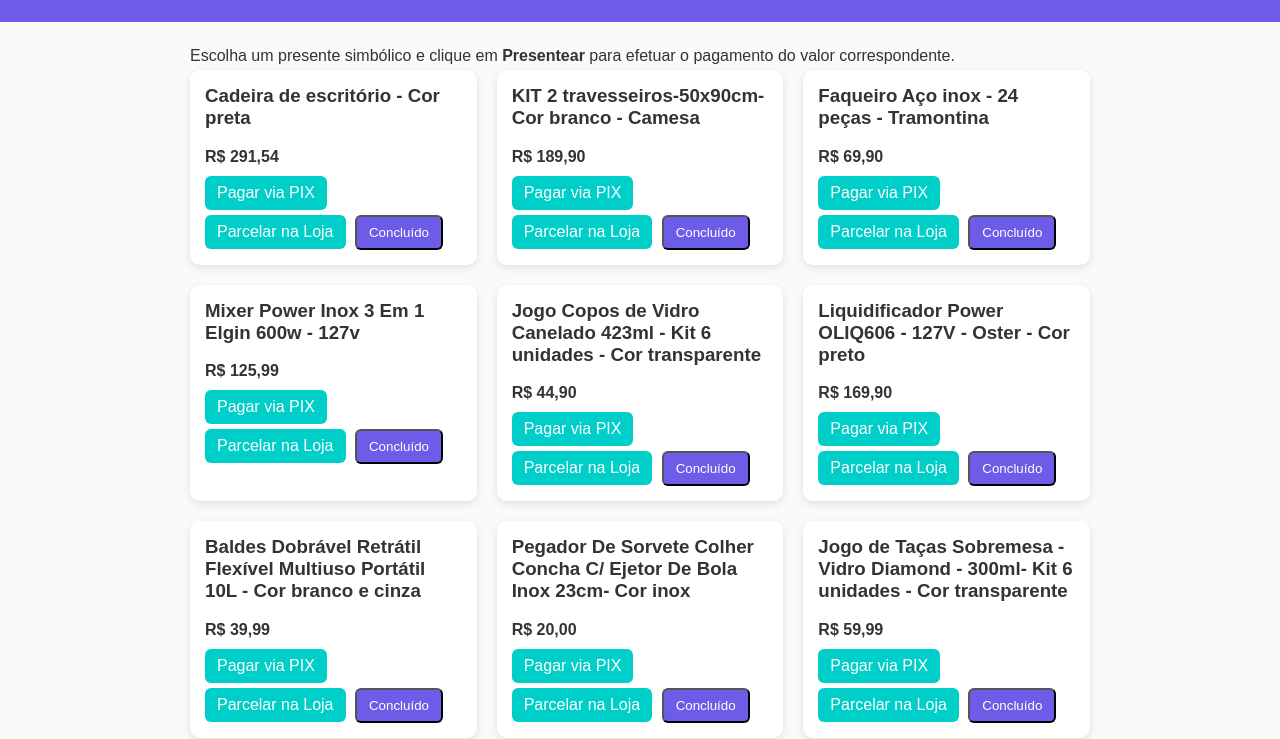
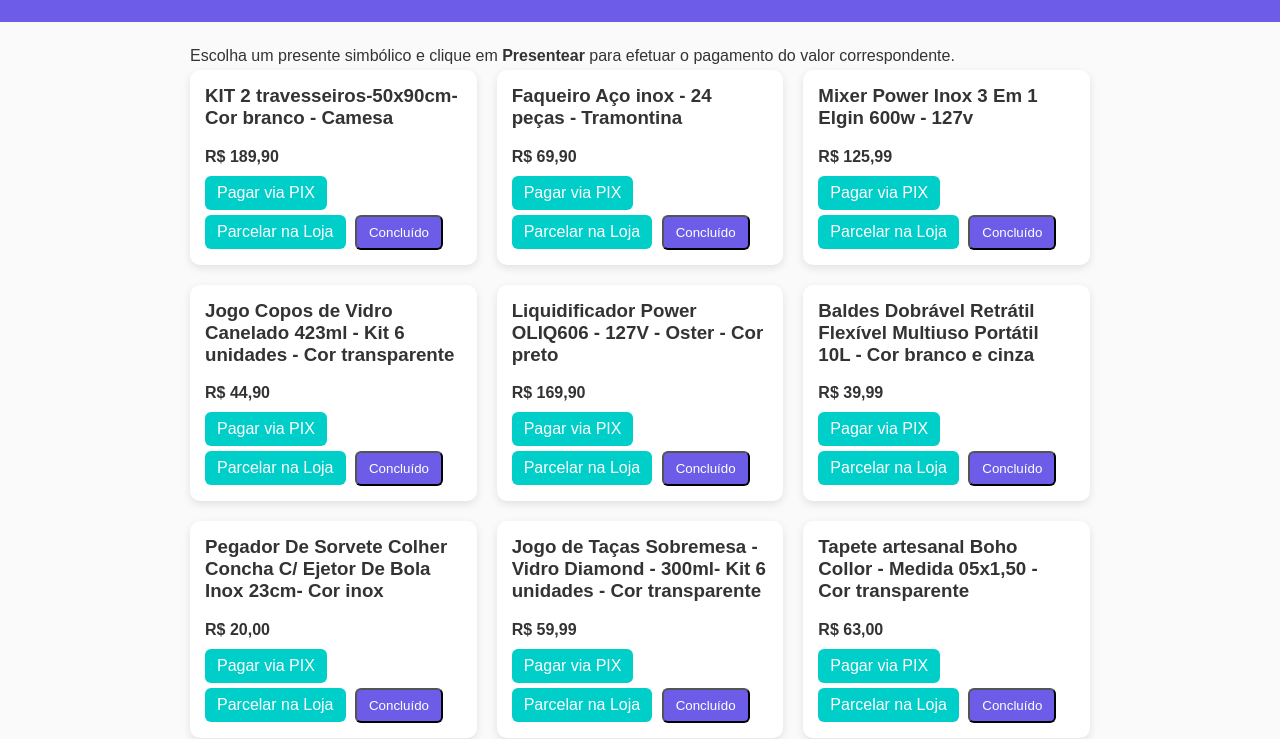
Before and after one commit to Patylfigueiredo/Open-House-Bth-party-Patys, a plain HTML site: page Index.html in a window 1280 px wide. Shown: the part 84-823 px from the top of the page. Drawn offline with nearby package versions, Linux system fonts and the light colour scheme.

Commit message:
Atualização lista presente
Itens retirados.

```diff
--- a/Index.html
+++ b/Index.html
@@ -30,15 +30,6 @@
 
     <div class="grid">
       <!-- Aqui vão os cards dos presentes -->
-
-<div class="card">
-  <h3>Cadeira de escritório - Cor preta</h3>
-  <p><b>R$ 291,54</b></p>
-  <a href="#pix" class="btn">Pagar via PIX</a>
-  <a href="https://br.shp.ee/PLZAhnK" target="_blank" class="btn">Parcelar na Loja</a>
-<button class="btn btn-concluido" onclick="notificarCompra('Cadeira de escritório - Cor preta','R$ 291,54')">Concluído</button>
-        <span class="status"></span>
-      </div>
 
 <div class="card">
   <h3>KIT 2 travesseiros-50x90cm- Cor branco - Camesa</h3>
```
